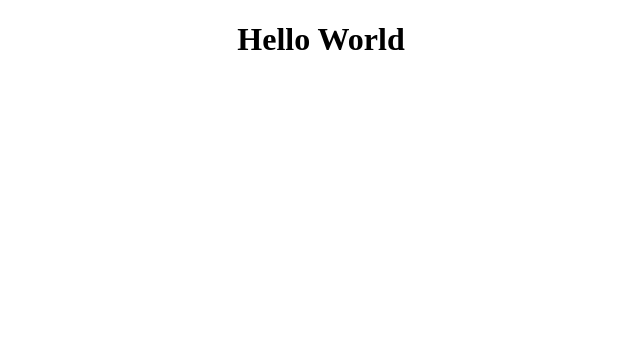
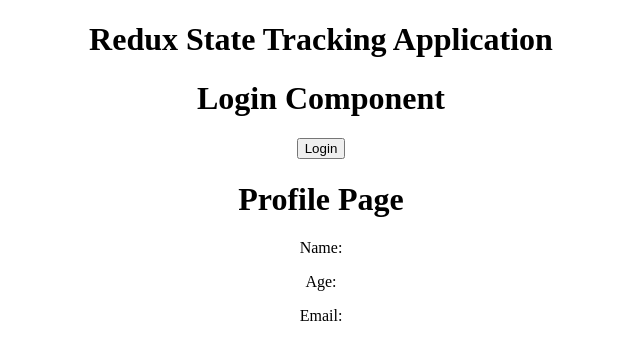
Before and after one commit to blksmth1725/redux-example, a React (Create React App) app: page / in a window 1280 px wide. Shown: the top 360 px of the page, without its empty margins (319-959 px from the left). Built offline with nearby package versions, Linux system fonts and the light colour scheme.

Commit message:
Add some tags to Login && Profile pages => Display Login & Profile on Apps.js (a.k.a: homepage)

```diff
--- a/src/App.js
+++ b/src/App.js
@@ -1,9 +1,13 @@
 import "./App.css";
+import Login from "./components/Login";
+import Profile from "./components/Profile";
 
 function App() {
   return (
     <div className="App">
-      <h1>Hello World</h1>
+      <h1>Redux State Tracking Application</h1>
+      <Login />
+      <Profile />
     </div>
   );
 }
--- a/src/components/Login.js
+++ b/src/components/Login.js
@@ -1,7 +1,12 @@
 import React from "react";
 
 function Login() {
-  return <div>Login Component</div>;
+  return (
+    <div>
+      <h1> Login Component</h1>
+      <button>Login</button>
+    </div>
+  );
 }
 
 export default Login;
--- a/src/components/Profile.js
+++ b/src/components/Profile.js
@@ -1,7 +1,14 @@
 import React from "react";
 
 function Profile() {
-  return <div>Profile Component</div>;
+  return (
+    <div>
+      <h1> Profile Page</h1>
+      <p>Name:</p>
+      <p>Age:</p>
+      <p>Email:</p>
+    </div>
+  );
 }
 
 export default Profile;
```
